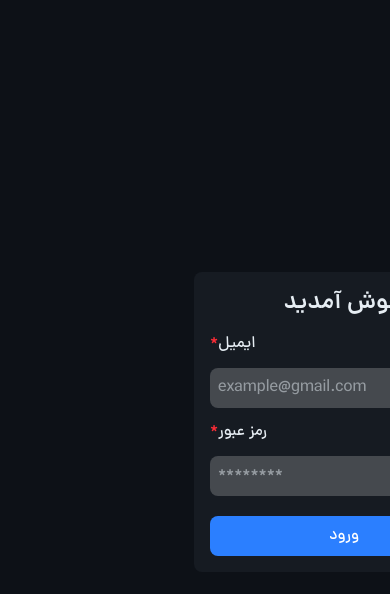
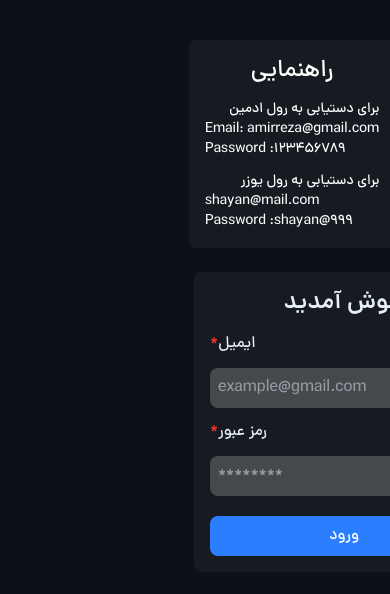
Before and after one commit to AmirrezaHanafi/Todo-List-TypeScript, a React (Vite) app: page /access-denied in a window 390 px wide. Shown: the top 594 px of the page. Built offline with nearby package versions, Linux system fonts and the light colour scheme.

Commit message:
complete before login

```diff
--- a/src/App.tsx
+++ b/src/App.tsx
@@ -8,8 +8,9 @@ import RootBoard from './features/RootBoard/components/RootBoard.tsx'
 import RootLayout from './layout/RootLayout.tsx'
 import ProtectedRoute from './features/protect/ProtectedRoute.tsx'
 import usersData from './Data/users-data.ts'
+import AccessDenied from './components/AccessDenied.tsx'
 
-interface AuthType {
+export interface AuthType {
   id: number
   role: string
   isAuthenticated?: boolean
@@ -18,7 +19,6 @@ interface AuthType {
 export default function App() {
   const [auth] = useState<AuthType>(() => JSON.parse(localStorage.getItem('auth') || '{}'))
 
-  // ۱. اگر لاگین نیست
   if (!auth.isAuthenticated) return <LoginPage />
 
   if (auth.role !== 'Admin') {
@@ -44,8 +44,8 @@ export default function App() {
 
         <Route path="/:section" element={auth.role === 'Admin' ? <GroupBoard /> : <Navigate to="/404" />} />
 
+        <Route path="/access-denied" element={<AccessDenied />} />
         <Route path="*" element={<NotFound />} />
-        <Route path="404" element={<NotFound />} />
       </Route>
     </Routes>
   )
--- /dev/null
+++ b/src/components/AccessDenied.tsx
@@ -0,0 +1,18 @@
+import { Link } from 'react-router-dom'
+import type { AuthType } from '../App.tsx'
+import usersData from '../Data/users-data.ts'
+
+export default function AccessDenied() {
+  const { id }: AuthType = JSON.parse(localStorage.getItem('auth') || '{}')
+  const user = usersData.find(user => user.id === id)
+  return (
+    <div className="flex items-center justify-center min-h-screen">
+      <div className=" flex-col items-center justify-center flex">
+        <span className="text-center font-DanaDemiBold text-3xl block mb-5">شما به اینجا دسترسی نداری!</span>
+        <Link className="px-3 py-2 bg-gray-800 rounded-lg transition-all hover:bg-gray-700 cursor-pointer" to={`/${user?.section}/${user?.id}`}>
+          بریم به بخش خودم
+        </Link>
+      </div>
+    </div>
+  )
+}
--- a/src/features/PersonBoard/PersonsBoard.tsx
+++ b/src/features/PersonBoard/PersonsBoard.tsx
@@ -5,20 +5,24 @@ import ItemCart from './ItemCart.tsx'
 import PlusIcon from '../../components/icons/PlusIcon.tsx'
 import { useRef } from 'react'
 import CreateItemModal from '../../components/Modals/CreateItemModal.tsx'
+import type { AuthType } from '../../App.tsx'
 
 export default function PersonsBoard() {
   const UsersData = useUserStore(state => state.userData)
   const { id, section } = useParams()
   const modalRef = useRef<HTMLDialogElement | null>(null)
   const user = UsersData.find(u => u.id === Number(id))
-
+  const localdata: AuthType = JSON.parse(localStorage.getItem('auth') || '{}')
   if (!user) return <div>کاربر پیدا نشد</div>
 
   return (
     <div className="  border-2 border-border  bg-line mx-6 rounded-lg p-6   ">
       <div className=" flex items-center justify-between mb-5 gap-x-1 ">
         <span className="font-DanaDemiBold text-lg md:text-3xl">صفحه برنامه ریزی {user.name}</span>
-        <Link to={`/${section}`} className="flex text-sm items-center gap-x-2 px-2 md:px-4 py-2 bg-card/50 rounded-md transition-all hover:bg-card/90 ">
+        <Link
+          to={`/${section}`}
+          className={`${localdata.role === 'Admin' ? 'flex' : 'hidden'} text-sm items-center gap-x-2 px-2 md:px-4 py-2 bg-card/50 rounded-md transition-all hover:bg-card/90 `}
+        >
           بازگشت به بخش <ArrowLeft className="size-5 md:size-6" />
         </Link>
       </div>
--- a/src/features/login/LoginPage.tsx
+++ b/src/features/login/LoginPage.tsx
@@ -85,6 +85,31 @@ export default function LoginPage() {
       >
         {loginError}
       </div>
+      <div
+        id="guide-line"
+        className={`fixed top-10 left-10 transition-all duration-500 ease-in-out transform
+          bg-card text-white p-4 rounded-md shadow-lg z-50`}
+      >
+        <div className="flex flex-col justify-center items-center gap-y-3">
+          <span className="font-DanaMedium  text-center text-2xl w-full">راهنمایی</span>
+          <div className="text-sm">
+            <div className="mb-3">
+              <span className="text-sm"> برای دستیابی به رول ادمین</span>
+              <div dir="ltr">
+                <span className="block">Email: amirreza@gmail.com</span>
+                <span className="block">Password :123456789</span>
+              </div>
+            </div>
+            <div>
+              <span> برای دستیابی به رول یوزر</span>
+              <div dir="ltr">
+                <span className="block">shayan@mail.com</span>
+                <span className="block">Password :shayan@999</span>
+              </div>
+            </div>
+          </div>
+        </div>
+      </div>
     </>
   )
 }
--- a/src/features/protect/ProtectedRoute.tsx
+++ b/src/features/protect/ProtectedRoute.tsx
@@ -14,5 +14,5 @@ export default function ProtectedRoute({ children }: { children: ReactNode }) {
   }
 
   // اگر سعی کرد دسترسی غیرمجاز داشته باشد
-  return <Navigate to="/404" replace />
+  return <Navigate to={`/access-denied`} />
 }
```
